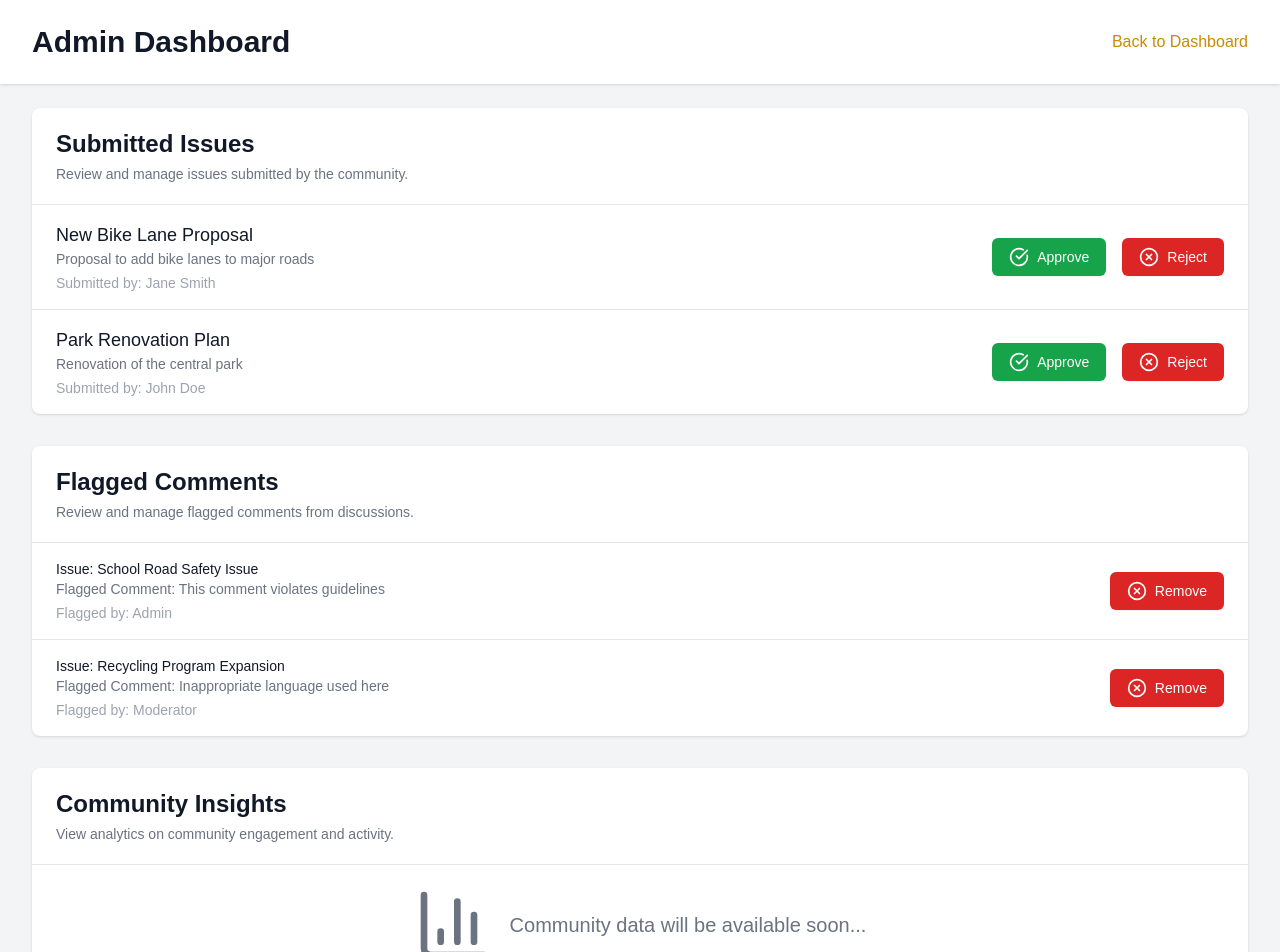
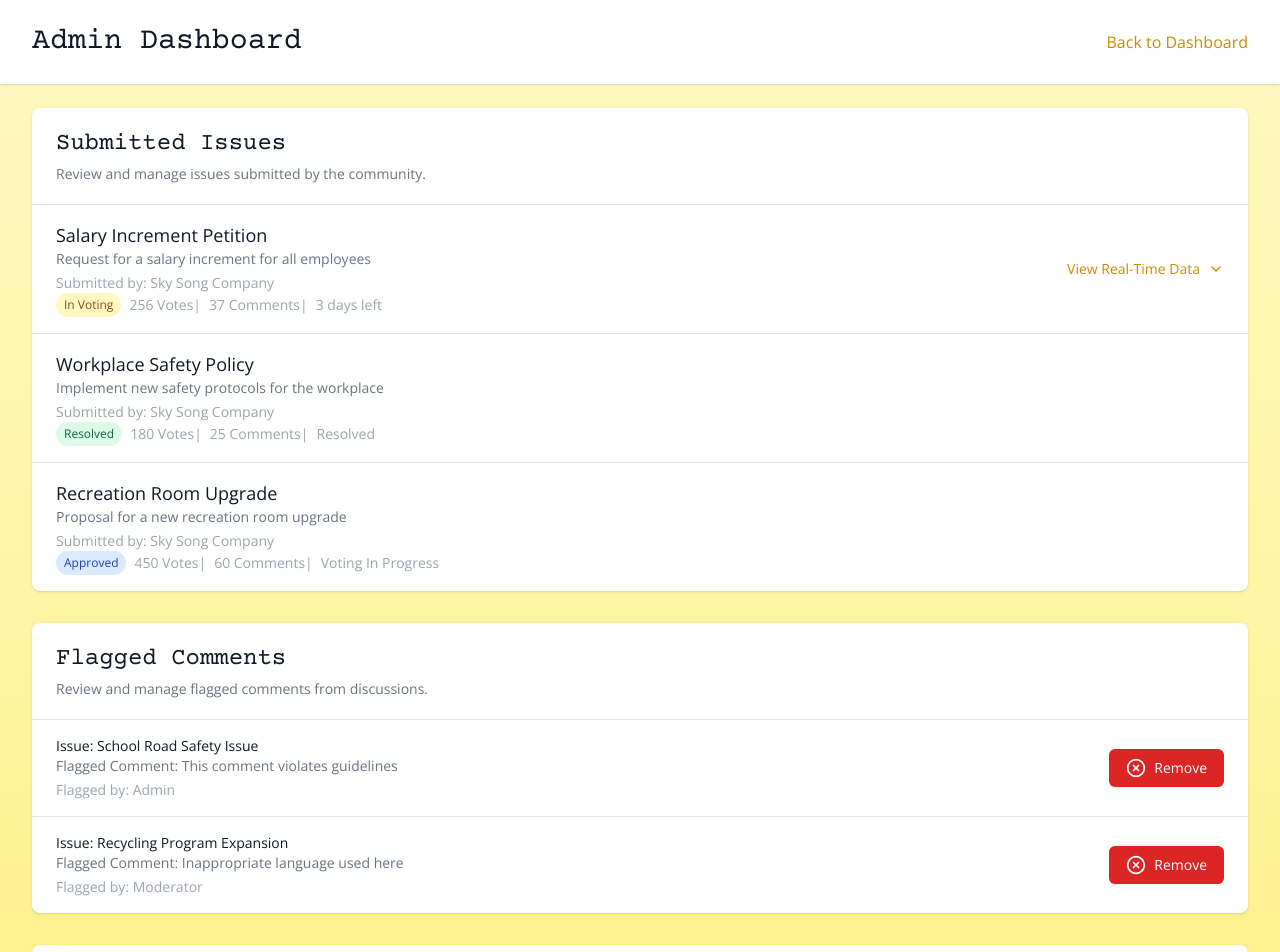
Before and after one commit to SankrityaT/CommUnity, a Next.js app: page /admin in a window 1280 px wide. Shown: the top 952 px of the page. Built offline with nearby package versions, Linux system fonts and the light colour scheme.

Commit message:
fonts, admin dashboard

```diff
--- a/src/app/admin/page.tsx
+++ b/src/app/admin/page.tsx
@@ -1,25 +1,40 @@
-import { CheckCircle, XCircle, MessageCircle, BarChart3 } from 'lucide-react'
-import Link from 'next/link'
+"use client"
+import { CheckCircle, XCircle, BarChart3, ChevronDown } from 'lucide-react';
+import Link from 'next/link';
 import React from 'react';
+import VotingResults from '../voting-results/page'; // Assuming this is the path for VotingResults
+import { Courier_Prime, Open_Sans } from 'next/font/google';
 
+// Import fonts
+const courierPrime = Courier_Prime({ subsets: ['latin'], weight: '400' });
+const openSans = Open_Sans({ subsets: ['latin'], weight: ['400', '600'] });
 
 export default function AdminPage() {
   // Mock data for submitted issues and flagged comments
   const submittedIssues = [
-    { id: 1, title: 'New Bike Lane Proposal', description: 'Proposal to add bike lanes to major roads', status: 'Pending', submitter: 'Jane Smith' },
-    { id: 2, title: 'Park Renovation Plan', description: 'Renovation of the central park', status: 'Pending', submitter: 'John Doe' },
-  ]
+    { id: 1, title: 'Salary Increment Petition', description: 'Request for a salary increment for all employees', status: 'In Voting', submitter: 'Sky Song Company', votes: 256, comments: 37, timeLeft: '3 days left' },  // Updated conflict with voting data
+    { id: 2, title: 'Workplace Safety Policy', description: 'Implement new safety protocols for the workplace', status: 'Resolved', submitter: 'Sky Song Company', votes: 180, comments: 25, timeLeft: 'Resolved' },  // Updated conflict with status
+    { id: 3, title: 'Recreation Room Upgrade', description: 'Proposal for a new recreation room upgrade', status: 'Approved', submitter: 'Sky Song Company', votes: 450, comments: 60, timeLeft: 'Voting In Progress' }, // Recreation Room Conflict
+  ];
 
   const flaggedComments = [
     { id: 1, issue: 'School Road Safety Issue', comment: 'This comment violates guidelines', flaggedBy: 'Admin' },
     { id: 2, issue: 'Recycling Program Expansion', comment: 'Inappropriate language used here', flaggedBy: 'Moderator' },
-  ]
+  ];
+
+  const scrollToVotingResults = () => {
+    const votingSection = document.getElementById('voting-results');
+    if (votingSection) {
+      votingSection.scrollIntoView({ behavior: 'smooth' });
+    }
+  };
+
 
   return (
-    <div className="min-h-screen bg-gray-100">
+    <div className={`min-h-screen bg-gradient-to-b from-yellow-100 via-yellow-200 to-yellow-300 ${openSans.className}`}>
       <header className="bg-white shadow">
         <div className="max-w-7xl mx-auto py-6 px-4 sm:px-6 lg:px-8 flex items-center justify-between">
-          <h1 className="text-3xl font-bold text-gray-900">Admin Dashboard</h1>
+          <h1 className={`text-3xl font-bold text-gray-900 ${courierPrime.className}`}>Admin Dashboard</h1>
           <Link href="/dashboard" className="text-yellow-600 hover:underline">
             Back to Dashboard
           </Link>
@@ -30,7 +45,7 @@ export default function AdminPage() {
         {/* Submitted Issues Section */}
         <div className="bg-white shadow overflow-hidden sm:rounded-lg mb-8">
           <div className="px-4 py-5 sm:px-6">
-            <h2 className="text-2xl font-bold text-gray-900">Submitted Issues</h2>
+            <h2 className={`text-2xl font-bold text-gray-900 ${courierPrime.className}`}>Submitted Issues</h2>
             <p className="mt-1 text-sm text-gray-500">Review and manage issues submitted by the community.</p>
           </div>
           <div className="border-t border-gray-200">
@@ -39,20 +54,27 @@ export default function AdminPage() {
                 <li key={issue.id} className="px-4 py-4 sm:px-6 hover:bg-gray-50 transition">
                   <div className="flex items-center justify-between">
                     <div>
-                      <h3 className="text-lg font-medium text-gray-900">{issue.title}</h3>
+                      <h3 className={`text-lg font-medium text-gray-900 ${openSans.className}`}>{issue.title}</h3>
                       <p className="text-sm text-gray-500">{issue.description}</p>
                       <p className="mt-1 text-sm text-gray-400">Submitted by: {issue.submitter}</p>
+                      <p className="text-sm text-gray-400 flex items-center space-x-2">
+                        <span className={`px-2 py-1 text-xs rounded-full ${issue.status === 'Resolved' ? 'bg-green-100 text-green-800' : issue.status === 'In Voting' ? 'bg-yellow-100 text-yellow-800' : 'bg-blue-100 text-blue-800'}`}>
+                          {issue.status}
+                        </span>
+                        <span>{issue.votes} Votes</span> |
+                        <span>{issue.comments} Comments</span> |
+                        <span>{issue.timeLeft}</span>
+                      </p>
                     </div>
-                    <div className="flex items-center space-x-4">
-                      <button className="inline-flex items-center px-4 py-2 border border-transparent text-sm font-medium rounded-md shadow-sm text-white bg-green-600 hover:bg-green-700">
-                        <CheckCircle className="mr-2 h-5 w-5" />
-                        Approve
+                    {issue.status === 'In Voting' && (
+                      <button
+                        className="flex items-center text-sm font-medium text-yellow-600 hover:underline"
+                        onClick={scrollToVotingResults}
+                      >
+                        View Real-Time Data
+                        <ChevronDown className="ml-2 h-4 w-4" />
                       </button>
-                      <button className="inline-flex items-center px-4 py-2 border border-transparent text-sm font-medium rounded-md shadow-sm text-white bg-red-600 hover:bg-red-700">
-                        <XCircle className="mr-2 h-5 w-5" />
-                        Reject
-                      </button>
-                    </div>
+                    )}
                   </div>
                 </li>
               ))}
@@ -63,7 +85,7 @@ export default function AdminPage() {
         {/* Flagged Comments Section */}
         <div className="bg-white shadow overflow-hidden sm:rounded-lg mb-8">
           <div className="px-4 py-5 sm:px-6">
-            <h2 className="text-2xl font-bold text-gray-900">Flagged Comments</h2>
+            <h2 className={`text-2xl font-bold text-gray-900 ${courierPrime.className}`}>Flagged Comments</h2>
             <p className="mt-1 text-sm text-gray-500">Review and manage flagged comments from discussions.</p>
           </div>
           <div className="border-t border-gray-200">
@@ -89,20 +111,18 @@ export default function AdminPage() {
           </div>
         </div>
 
-        {/* Community Insights Section */}
-        <div className="bg-white shadow overflow-hidden sm:rounded-lg">
+        {/* Community Insights Section with Voting Results */}
+        <div id="voting-results" className="bg-white shadow overflow-hidden sm:rounded-lg">
           <div className="px-4 py-5 sm:px-6">
-            <h2 className="text-2xl font-bold text-gray-900">Community Insights</h2>
+            <h2 className={`text-2xl font-bold text-gray-900 ${courierPrime.className}`}>Community Insights</h2>
             <p className="mt-1 text-sm text-gray-500">View analytics on community engagement and activity.</p>
           </div>
           <div className="border-t border-gray-200 px-4 py-5 sm:px-6">
-            <div className="flex items-center justify-center">
-              <BarChart3 className="h-20 w-20 text-gray-500" />
-              <p className="ml-4 text-xl font-medium text-gray-500">Community data will be available soon...</p>
-            </div>
+            {/* Calling the Voting Results Component */}
+            <VotingResults />
           </div>
         </div>
       </main>
     </div>
-  )
+  );
 }
--- a/src/app/community-sky-song/page.tsx
+++ b/src/app/community-sky-song/page.tsx
@@ -2,7 +2,7 @@
 
 import React, { useEffect, useState } from "react";
 import Link from "next/link";
-import { PlusCircle, MessageCircle, ThumbsUp, BarChart2, User, Trash } from "lucide-react";
+import { MessageCircle, ThumbsUp, BarChart2, User, Trash } from "lucide-react";
 
 // Mock Data for Sky Song Company
 const defaultCommunities = [
@@ -72,6 +72,7 @@ const defaultCommunities = [
   },
 ];
 
+
 export default function CommunityView({ params }: { params: { id: string } }) {
   const [communities, setCommunities] = useState(defaultCommunities);
   const [showInvitePopup, setShowInvitePopup] = useState(false);
@@ -84,6 +85,7 @@ export default function CommunityView({ params }: { params: { id: string } }) {
 
   // Load communities from localStorage if available
   useEffect(() => {
+    localStorage.clear(); // Clear local storage to reset the data
     const storedCommunities = JSON.parse(localStorage.getItem("communities") || "[]");
     if (storedCommunities.length > 0) {
       setCommunities(storedCommunities);
@@ -308,30 +310,6 @@ export default function CommunityView({ params }: { params: { id: string } }) {
           )}
         </section>
 
-        {/* Submit New Issue */}
-        <section className="mt-6">
-          {!showNewIssueForm ? (
-            <button onClick={() => setShowNewIssueForm(true)} className="inline-flex items-center px-4 py-2 bg-yellow-600 text-white rounded-md hover:bg-yellow-700">
-              <PlusCircle className="mr-2 h-5 w-5" />
-              Submit New Issue
-            </button>
-          ) : (
-            <form onSubmit={handleSubmitIssue} className="bg-white p-4 rounded-md shadow-md">
-              <div className="mb-4">
-                <label htmlFor="title" className="block text-sm font-medium text-gray-700">Issue Title</label>
-                <input
-                  type="text"
-                  id="title"
-                  value={newIssue.title}
-                  onChange={(e) => setNewIssue({ ...newIssue, title: e.target.value })}
-                  className="mt-1 block w-full p-2 border rounded-md"
-                  required
-                />
-              </div>
-              <button type="submit" className="mt-4 px-4 py-2 bg-green-600 text-white rounded-md">Submit Issue</button>
-            </form>
-          )}
-        </section>
       </main>
     </div>
   );
--- a/src/app/conflict-voting/page.tsx
+++ b/src/app/conflict-voting/page.tsx
@@ -218,7 +218,7 @@ const handleVoteOption = (optionIndex: number) => {
 
         {isAssistantVisible && (
           <div className="bg-white shadow sm:rounded-lg mt-8 p-6 fixed bottom-24 right-10 w-80">
-            <h3 className="text-lg font-medium text-gray-900 mb-4">AI Assistant: Historical Data</h3>
+            <h3 className="text-lg font-medium text-gray-900 mb-4">MedAIate</h3>
             <p className="text-gray-600 mb-4">
               Our AI assistant has analyzed previous similar conflicts regarding recreation room facilities. Here are some insights:
             </p>
--- a/src/app/page.tsx
+++ b/src/app/page.tsx
@@ -4,6 +4,11 @@ import Image from 'next/image'
 import Link from 'next/link'
 import { ArrowRight, Check, MessageCircle, BarChart3, History, Users, Brain, MessageSquare } from 'lucide-react'
 import { motion } from 'framer-motion'
+import { Courier_Prime, Open_Sans } from 'next/font/google';
+
+// Import fonts
+const courierPrime = Courier_Prime({ subsets: ['latin'], weight: '400' });
+const openSans = Open_Sans({ subsets: ['latin'], weight: ['400', '600'] });
 
 const fadeInUp = {
   hidden: { opacity: 0, y: 30 },
@@ -17,7 +22,7 @@ const fadeInWithDelay = (delay = 0) => ({
 
 export default function LandingPage() {
   return (
-    <div className="flex flex-col min-h-screen bg-white text-black">
+    <div className={`flex flex-col min-h-screen bg-white text-black ${openSans.className}`}>
 
       {/* Header */}
       <header className="sticky top-0 z-50 w-full border-b border-yellow-600 bg-white">
@@ -32,7 +37,7 @@ export default function LandingPage() {
                 className="rounded-full"
               />
             </div>
-      <span className="font-bold text-yellow-800 text-2xl ml-2">CommUnity</span>
+            <span className={`font-bold text-yellow-800 text-2xl ml-2 ${courierPrime.className}`}>CommUnity</span>
           </Link>
 
           <nav className="flex space-x-8 text-sm font-medium">
@@ -58,8 +63,6 @@ export default function LandingPage() {
         </div>
       </header>
 
-
-
       {/* Main content */}
       <main className="flex-1 flex flex-col items-center justify-center">
 
@@ -71,7 +74,7 @@ export default function LandingPage() {
             variants={fadeInUp}
             className="container flex flex-col items-center text-center px-6"
           >
-    <h1 className="text-4xl font-extrabold tracking-tight sm:text-5xl text-yellow-800 mb-6">
+            <h1 className={`text-4xl font-extrabold tracking-tight sm:text-5xl text-yellow-800 mb-6 ${courierPrime.className}`}>
               Empower Your Community
             </h1>
             <p className="max-w-xl text-gray-700 text-lg mb-8">
@@ -102,11 +105,9 @@ export default function LandingPage() {
                 height={400}
                 className="rounded-lg shadow-lg"
               />
-
             </div>
           </motion.div>
         </section>
-
 
         {/* Features Section */}
         <section id="features" className="py-20 bg-white">
@@ -116,8 +117,7 @@ export default function LandingPage() {
             variants={fadeInWithDelay()}
             className="container mx-auto px-6 text-center"
           >
-
-    <h2 className="text-3xl font-bold text-center text-yellow-800 mb-12">Key Features</h2>
+            <h2 className={`text-3xl font-bold text-center text-yellow-800 mb-12 ${courierPrime.className}`}>Key Features</h2>
 
             <div className="grid grid-cols-1 md:grid-cols-2 lg:grid-cols-4 gap-8">
               {[
@@ -134,14 +134,13 @@ export default function LandingPage() {
                   className={`p-6 bg-white border-2 ${feature.borderColor} rounded-lg shadow-lg text-center hover:scale-105 transition-transform duration-300`}
                 >
                   <div className="mb-6 flex justify-center">{feature.icon}</div>
-          <h3 className="text-lg font-bold text-black">{feature.title}</h3>
+                  <h3 className={`text-lg font-bold text-black ${courierPrime.className}`}>{feature.title}</h3>
                   <p className="mt-2 text-gray-600">{feature.description}</p>
                 </motion.div>
               ))}
             </div>
           </motion.div>
         </section>
-
 
         {/* How It Works Section */}
         <section id="how-it-works" className="w-full py-12 md:py-24 lg:py-32 bg-yellow-50">
@@ -151,7 +150,7 @@ export default function LandingPage() {
             variants={fadeInUp}
             className="container mx-auto flex flex-col items-center px-4 md:px-6 text-center"
           >
-    <h2 className="text-3xl font-bold tracking-tighter sm:text-5xl text-yellow-800 mb-12">How It Works</h2>
+            <h2 className={`text-3xl font-bold tracking-tighter sm:text-5xl text-yellow-800 mb-12 ${courierPrime.className}`}>How It Works</h2>
             <div className="grid gap-6 lg:grid-cols-3 justify-center text-center">
               {[
                 {
@@ -175,7 +174,7 @@ export default function LandingPage() {
                   <div className="flex h-16 w-16 items-center justify-center rounded-full bg-yellow-600">
                     <span className="text-3xl font-bold text-white">{index + 1}</span>
                   </div>
-          <h3 className="text-xl font-bold">{step.title}</h3>
+                  <h3 className={`text-xl font-bold ${courierPrime.className}`}>{step.title}</h3>
                   <p className="text-gray-600">{step.description}</p>
                 </motion.div>
               ))}
@@ -191,12 +190,12 @@ export default function LandingPage() {
             variants={fadeInUp}
             className="container px-4 md:px-6 mx-auto text-center"
           >
-            <h2 className="text-3xl font-bold tracking-tighter sm:text-5xl text-yellow-800 mb-12">Choose Your Plan</h2>
+            <h2 className={`text-3xl font-bold tracking-tighter sm:text-5xl text-yellow-800 mb-12 ${courierPrime.className}`}>Choose Your Plan</h2>
             <div className="grid gap-8 md:grid-cols-3">
               {[
-                { plan: "BASE", price: "FREE", target: "Non-Profits", features: ["Limited members"] },
-                { plan: "INSTITUTION", price: "$50-200", target: "Institutions", features: ["MedAlte Access", "Leadership Stats"] },
-                { plan: "ENTERPRISE", price: "$300+", target: "Corporates", features: ["Advanced Analytics", "Certified Mediators"] },
+                { plan: "Base", price: "$0", target: "Non-Profits", features: ["Limited members"] },
+                { plan: "Institution", price: "$50-200", target: "Institutions", features: ["MedAlte Access", "Leadership Stats"] },
+                { plan: "Enterprise", price: "$300+", target: "Corporates", features: ["Advanced Analytics", "Certified Mediators"] },
               ].map((option, index) => (
                 <motion.div
                   key={index}
@@ -204,7 +203,7 @@ export default function LandingPage() {
                   className="flex flex-col p-6 bg-yellow-600 rounded-lg shadow-lg hover:scale-105 transition-transform duration-300"
                 >
                   <h3 className="text-2xl font-bold mb-4 text-white">{option.price}</h3>
-                  <h4 className="text-4xl font-bold mb-4 text-white">{option.plan}</h4>
+                  <h4 className={`text-4xl font-bold mb-4 text-white ${courierPrime.className}`}>{option.plan}</h4>
                   <p className="mb-4 text-white">{option.target}</p>
                   <ul className="mb-6 flex-grow">
                     {option.features.map((feature, i) => (
@@ -242,7 +241,7 @@ export default function LandingPage() {
             </div>
 
             {/* About Me Text */}
-    <h2 className="text-3xl font-extrabold tracking-tight sm:text-4xl text-yellow-800 mb-4">
+            <h2 className={`text-3xl font-extrabold tracking-tight sm:text-4xl text-yellow-800 mb-4 ${courierPrime.className}`}>
               About CommUnity
             </h2>
             <p className="max-w-2xl text-lg text-gray-600 mb-8">
@@ -251,8 +250,6 @@ export default function LandingPage() {
           </motion.div>
         </section>
       </main>
-
-
 
       {/* Footer */}
       <footer className="flex flex-col gap-2 sm:flex-row py-6 w-full shrink-0 items-center px-4 md:px-6 border-t border-yellow-200">
@@ -267,5 +264,5 @@ export default function LandingPage() {
         </nav>
       </footer>
     </div>
-  )
+  );
 }
```
Also changed, not shown: src/app/dashboard/page.tsx (+70 -4 lines), src/components/ui/RadioGroup.tsx (renamed from src/components/RadioGroup.tsx). Lines whose indentation alone changed are shown as unchanged.
